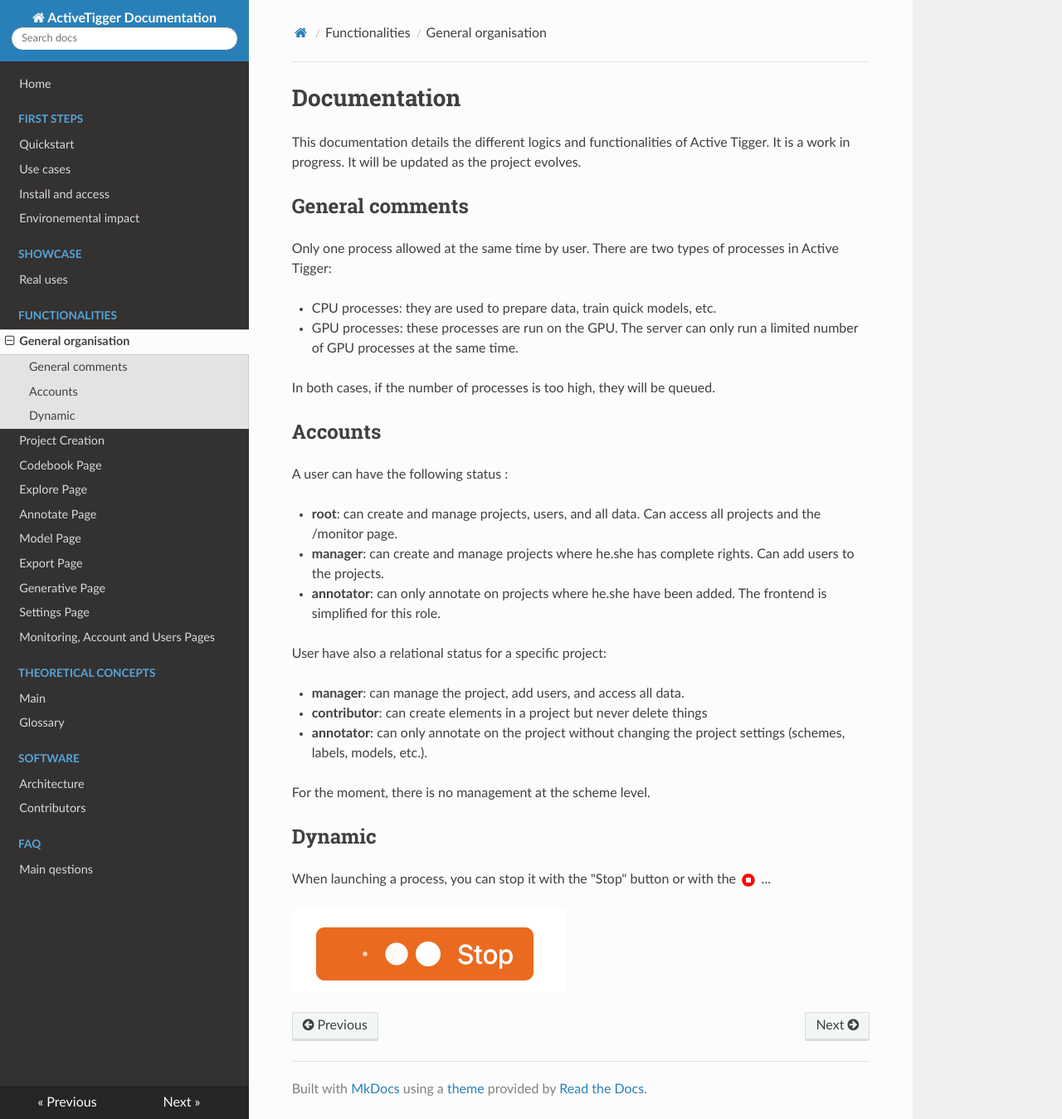
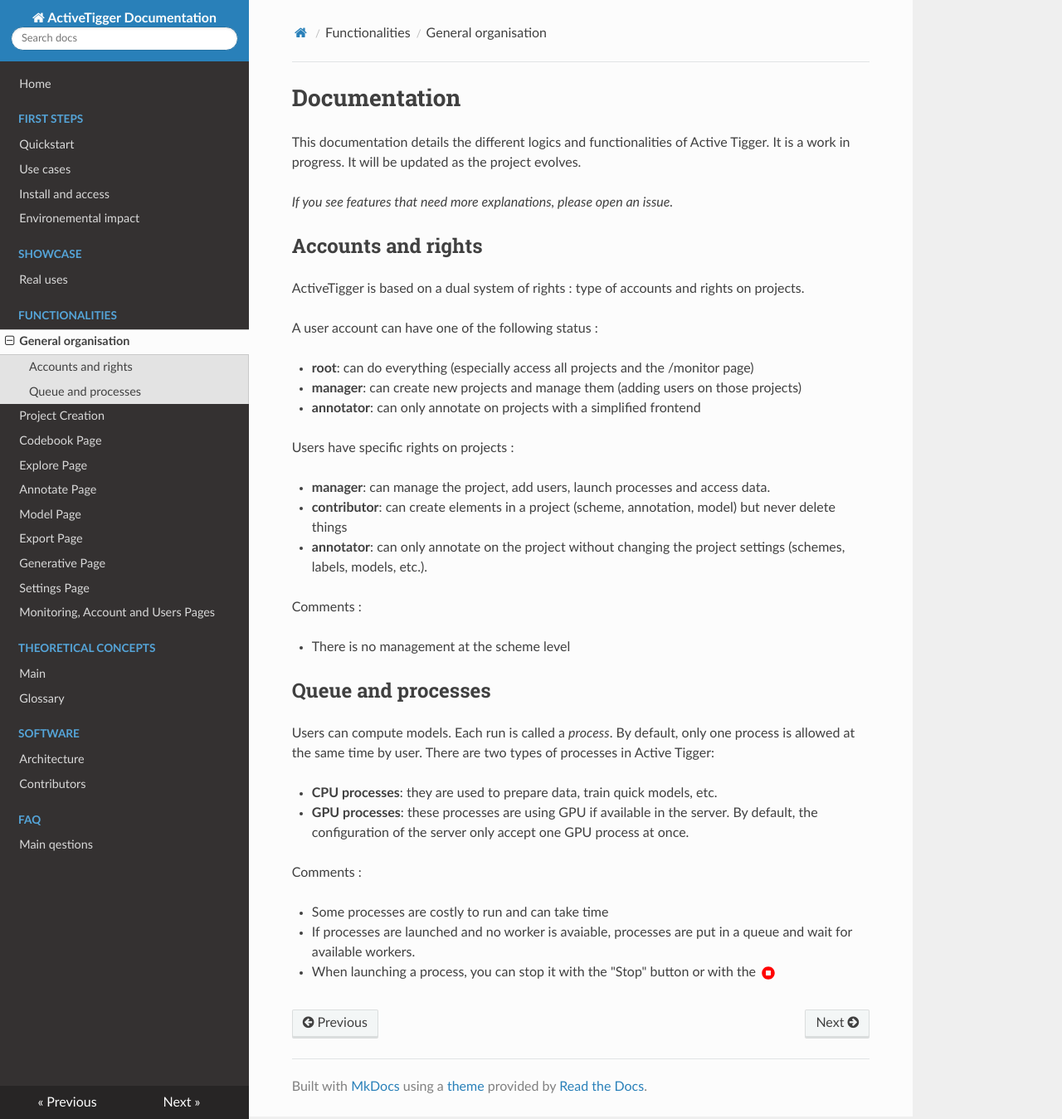
Before and after one commit to activetigger/documentation, an MkDocs documentation site: the page built from docs/functionalities/organisation.md, in a window 1280 px wide and 1349 px high. Shown: the whole window at 83% size. Built offline with MkDocs 1.6.1, drawn with Linux system fonts in a browser that asks for light colours; nearby versions of some CDN libraries.

Commit message:
general reading

```diff
--- a/docs/functionalities/organisation.md
+++ b/docs/functionalities/organisation.md
@@ -4,37 +4,42 @@
 
 This documentation details the different logics and functionalities of Active Tigger. It is a work in progress. It will be updated as the project evolves.
 
-## General comments
+*If you see features that need more explanations, please open an issue.*
 
-Only one process allowed at the same time by user. There are two types of processes in Active Tigger:
 
-- CPU processes: they are used to prepare data, train quick models, etc.
-- GPU processes: these processes are run on the GPU. The server can only run a limited number of GPU processes at the same time.
+## Accounts and rights
 
-In both cases, if the number of processes is too high, they will be queued.
+ActiveTigger is based on a dual system of rights : type of accounts and rights on projects.
 
-## Accounts
+A user account can have one of the following status :
 
-A user can have the following status :
+- **root**: can do everything (especially access all projects and the /monitor page)
+- **manager**: can create new projects and manage them (adding users on those projects)
+- **annotator**: can only annotate on projects with a simplified frontend
 
-- **root**: can create and manage projects, users, and all data. Can access all projects and the /monitor page.
-- **manager**: can create and manage projects where he.she has complete rights. Can add users to the projects.
-- **annotator**: can only annotate on projects where he.she have been added. The frontend is simplified for this role.
+Users have specific rights on projects :
 
-User have also a relational status for a specific project:
-
-- **manager**: can manage the project, add users, and access all data.
-- **contributor**: can create elements in a project but never delete things
+- **manager**: can manage the project, add users, launch processes and access data.
+- **contributor**: can create elements in a project (scheme, annotation, model) but never delete things
 - **annotator**: can only annotate on the project without changing the project settings (schemes, labels, models, etc.).
 
-For the moment, there is no management at the scheme level.
+Comments :
+
+- There is no management at the scheme level
 
 
-## Dynamic
+## Queue and processes
 
-When launching a process, you can stop it with the "Stop" button or with the <a class="icon">![](../img/icons/stop.svg)</a> ...
+Users can compute models. Each run is called a *process*. By default, only one process is allowed at the same time by user. There are two types of processes in Active Tigger:
 
-<img class="specific-class" src="/img/functionalities/stop-button.png" />
+- **CPU processes**: they are used to prepare data, train quick models, etc.
+- **GPU processes**: these processes are using GPU if available in the server. By default, the configuration of the server only accept one GPU process at once.
+
+Comments :
+
+- Some processes are costly to run and can take time
+- If processes are launched and no worker is avaiable, processes are put in a queue and wait for available workers.
+- When launching a process, you can stop it with the "Stop" button or with the <a class="icon">![](../img/icons/stop.svg)</a>
 
 
 <!-- TODO : Mention the auto log off behaviour -->
```
Also changed, not shown: docs/quickstart/access.md (+9 -9 lines), docs/quickstart/quickstart.md (+15 -12 lines), docs/quickstart/usecases.md (+9 -0 lines).
